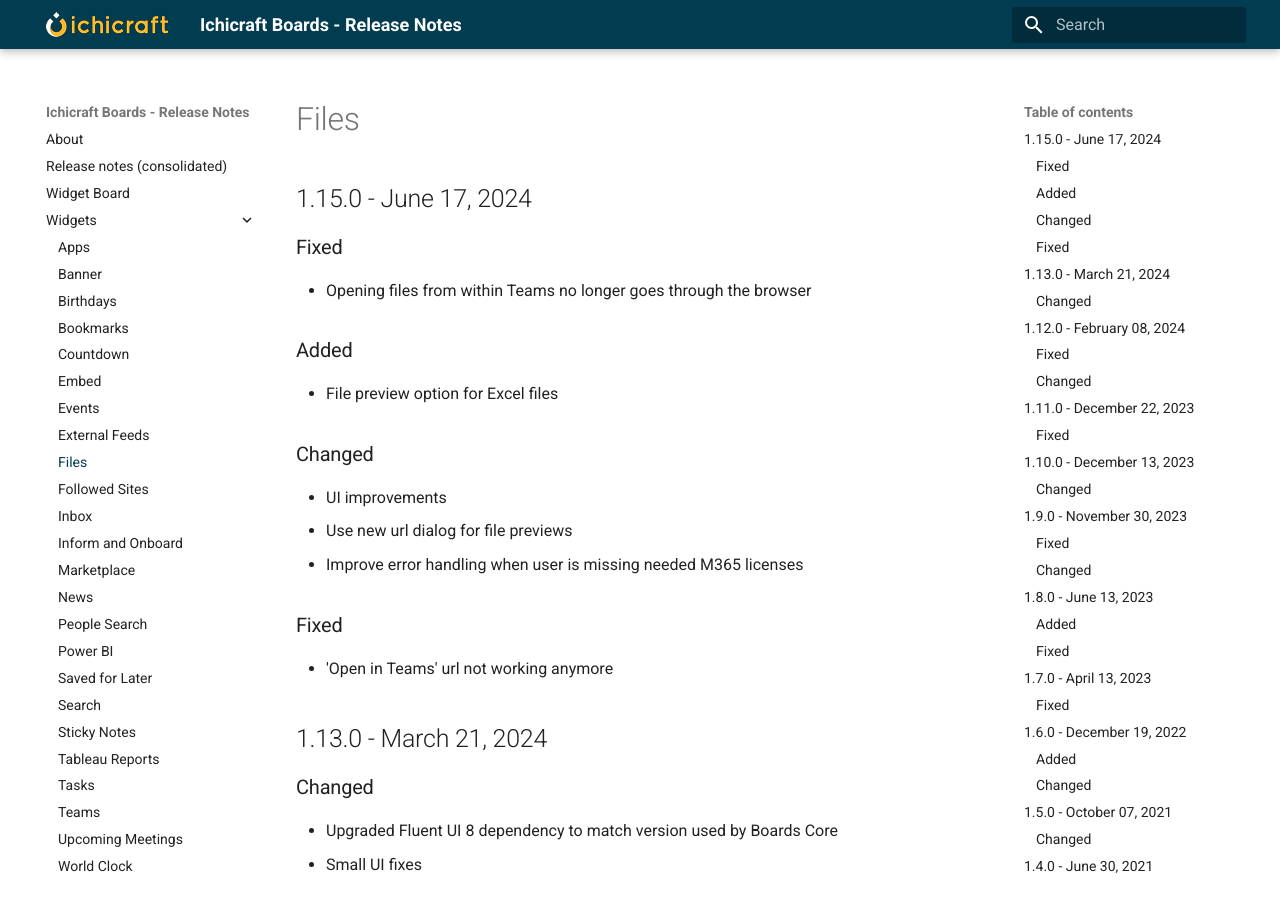
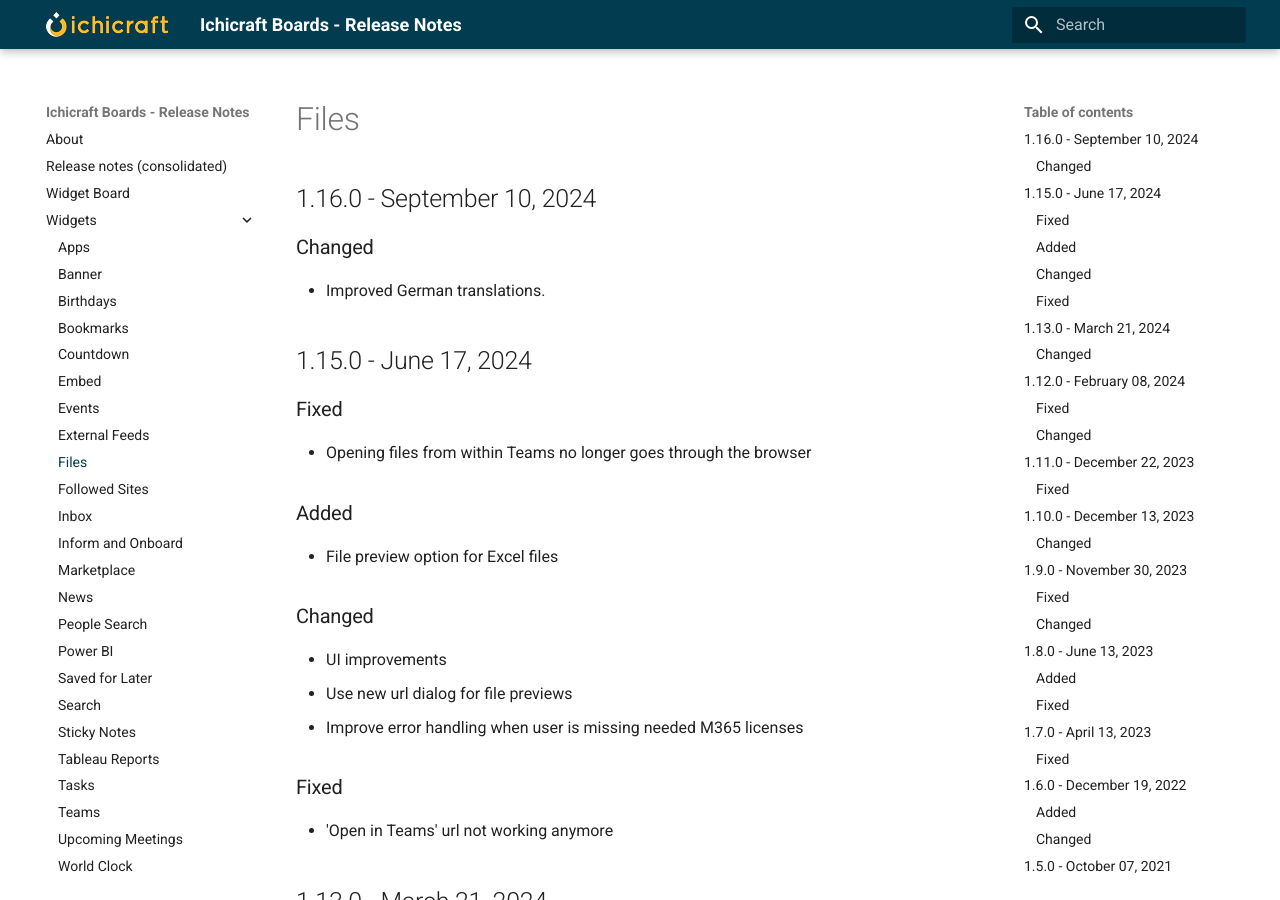
Before and after one commit to ichicraft/widgets-docs, an MkDocs documentation site: the page built from docs/Widgets/Files.md, in a window 1280 px wide and 900 px high. Built offline with MkDocs 1.6.1 and Material for MkDocs 9.7.7, drawn with Linux system fonts in a browser that asks for light colours.

```diff
--- a/docs/Widgets/Files.md
+++ b/docs/Widgets/Files.md
@@ -1,3 +1,8 @@
+## 1.16.0 - September 10, 2024
+
+### Changed
+- Improved German translations.
+
 ## 1.15.0 - June 17, 2024
 
 ### Fixed
```
Also changed, not shown: docs/Release-notes-(consolidated).md (+5 -0 lines).
